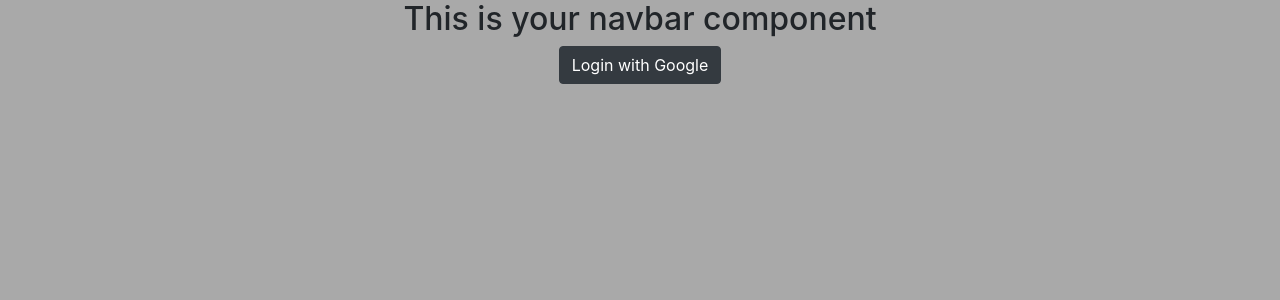
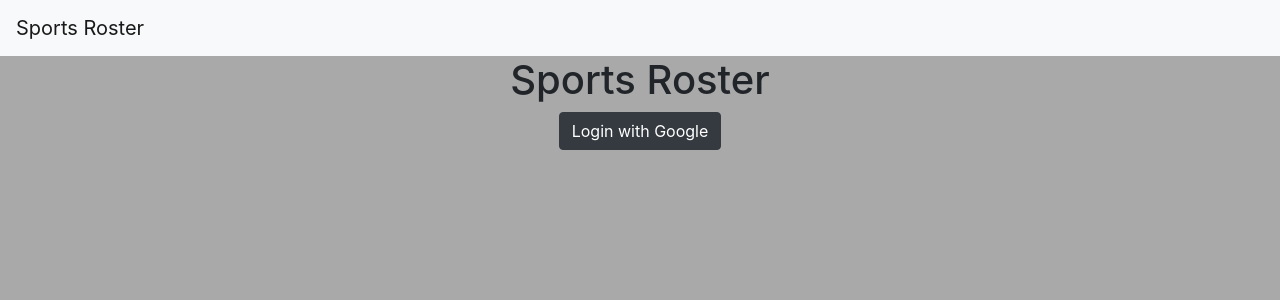
Before and after one commit to ToddSpainhour/sports-roster, a React (Create React App) app: page / in a window 1280 px wide. Shown: the top 300 px of the page. Built offline with nearby package versions, Linux system fonts and the light colour scheme; no server answers.

Commit message:
logout button functional

```diff
--- a/package.json
+++ b/package.json
@@ -10,6 +10,7 @@
     "axios": "^0.19.2",
     "bootstrap": "^4.4.1",
     "firebase": "^7.14.3",
+    "prop-types": "^15.7.2",
     "react": "^16.13.1",
     "react-dom": "^16.13.1",
     "react-scripts": "3.4.1"
--- a/src/App/App.js
+++ b/src/App/App.js
@@ -46,7 +46,8 @@
 
     return (
       <div className="App">
-        <MyNavbar />
+        <MyNavbar authenticated={authenticated}/>
+        <h1>Sports Roster</h1>
         {loadComponent()}
       </div>
     );
--- a/src/components/MyNavbar/MyNavbar.js
+++ b/src/components/MyNavbar/MyNavbar.js
@@ -1,15 +1,45 @@
 import React from 'react';
+import PropTypes from 'prop-types';
+import firebase from 'firebase/app';
+import 'firebase/auth';
 
 import './MyNavbar.scss';
 
 class MyNavbar extends React.Component {
-  render() {
-    return (
+  static propTypes = {
+    authenticated: PropTypes.bool.isRequired,
+  }
+
+logMeOut = (e) => {
+  e.preventDefault();
+  firebase.auth().signOut();
+}
+
+render() {
+  const { authenticated } = this.props;
+
+  return (
       <div className="MyNavbar">
-<h2>This is your navbar component</h2>
+<nav className="navbar navbar-expand-lg navbar-light bg-light">
+  <a className="navbar-brand" href="#">Sports Roster</a>
+  <button className="navbar-toggler" type="button" data-toggle="collapse" data-target="#navbarNav" aria-controls="navbarNav" aria-expanded="false" aria-label="Toggle navigation">
+    <span className="navbar-toggler-icon"></span>
+  </button>
+  <div className="collapse navbar-collapse" id="navbarNav">
+    <ul className="navbar-nav ml-auto">
+      <li className="nav-item">
+      {
+                  authenticated
+                    ? <button className="nav-link btn btn-danger" onClick={this.logMeOut}>Logout</button>
+                    : ''
+                }
+      </li>
+    </ul>
+  </div>
+</nav>
       </div>
-    );
-  }
+  );
+}
 }
 
 export default MyNavbar;
```
